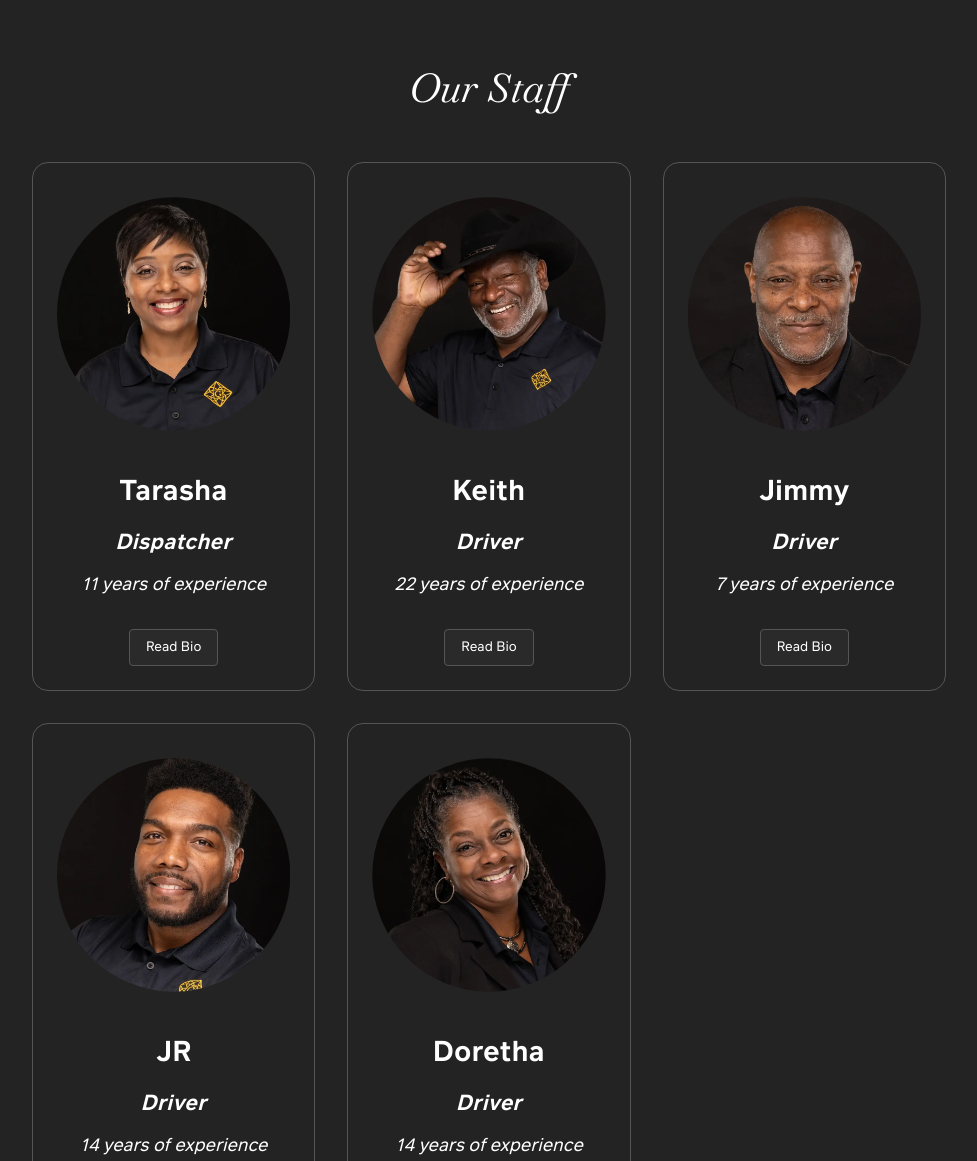
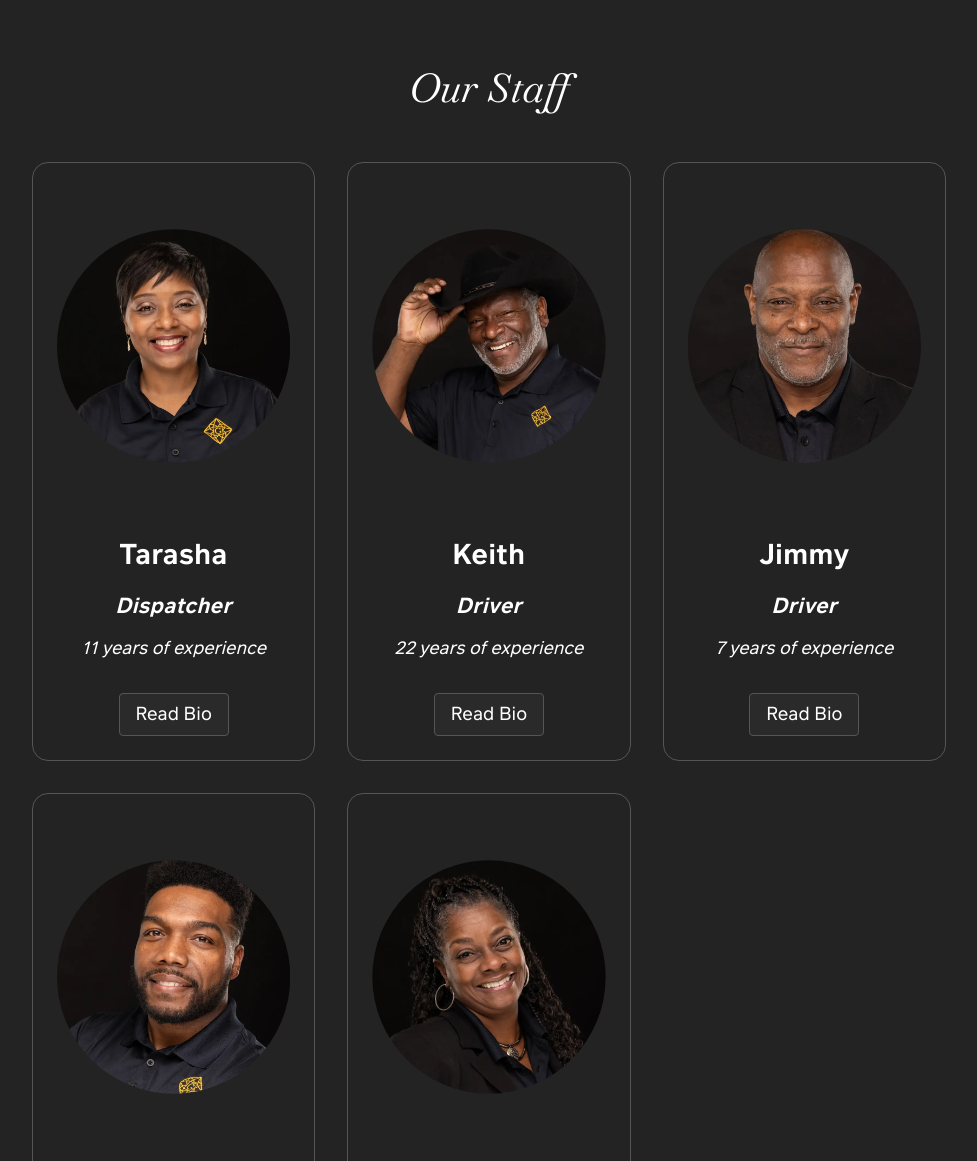
Before and after one commit to ondre86/Grandeur-Service, a website: page public/about/index.html in a window 1280 px wide. Shown: the part 900-2061 px from the top of the page, without its empty margins (151-1128 px from the left). Drawn offline with Linux system fonts and the light colour scheme.

Commit message:
mobile staff pic fix #2

```diff
--- a/public/index.sass
+++ b/public/index.sass
@@ -108,6 +108,8 @@ $grey-acc3-100:rgba(85,85,85,1)
 
 .font2
     font-family: bask
+.italic
+    font-style: italic
 
 // ELEMENTS
 
@@ -616,21 +618,11 @@ footer nav div, .contact-btn-wrap
             height: auto
             max-height: 350px
             width: 100%
+            max-width: 300px
             object-fit: cover
             clip-path: circle()
-            margin: -3rem 0
-
-
-            &#tarasha
-                object-position: 0px 15px
-            &#keith
-                object-position: 0px 15px
-            &#jimmy
-                object-position: 0px 30px
-            &#jr
-                object-position: 0px 25px
-            &#doretha
-                object-position: 0px 15px
+            object-position: 0px 20px
+            margin: -1rem 0
 
         p
             text-align: center
@@ -642,6 +634,7 @@ footer nav div, .contact-btn-wrap
 
         button
             @extend %trans
+            font-size: 1.15rem
             padding: .5rem 1rem
             margin: 1rem 0 0 0
             cursor: pointer
```
Also changed, not shown: public/index.css, 1 other file.
